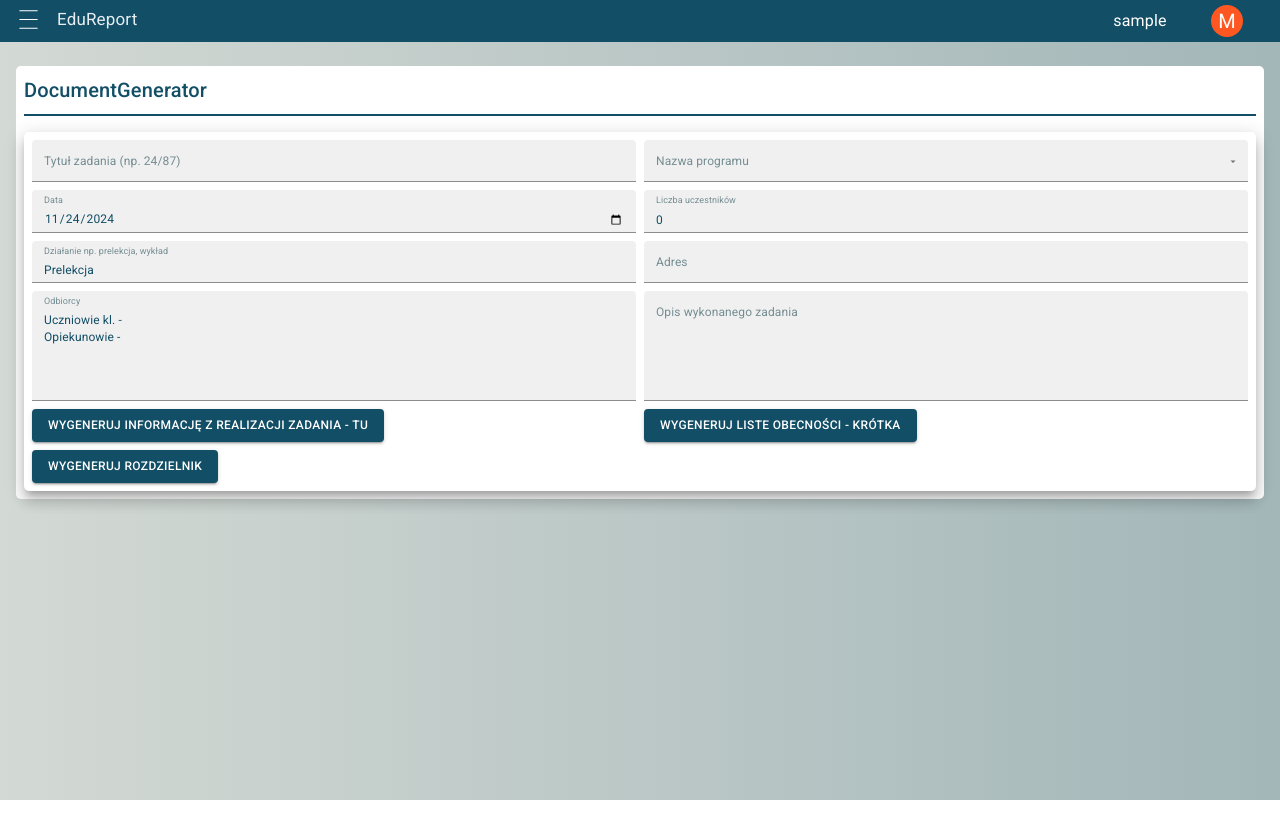
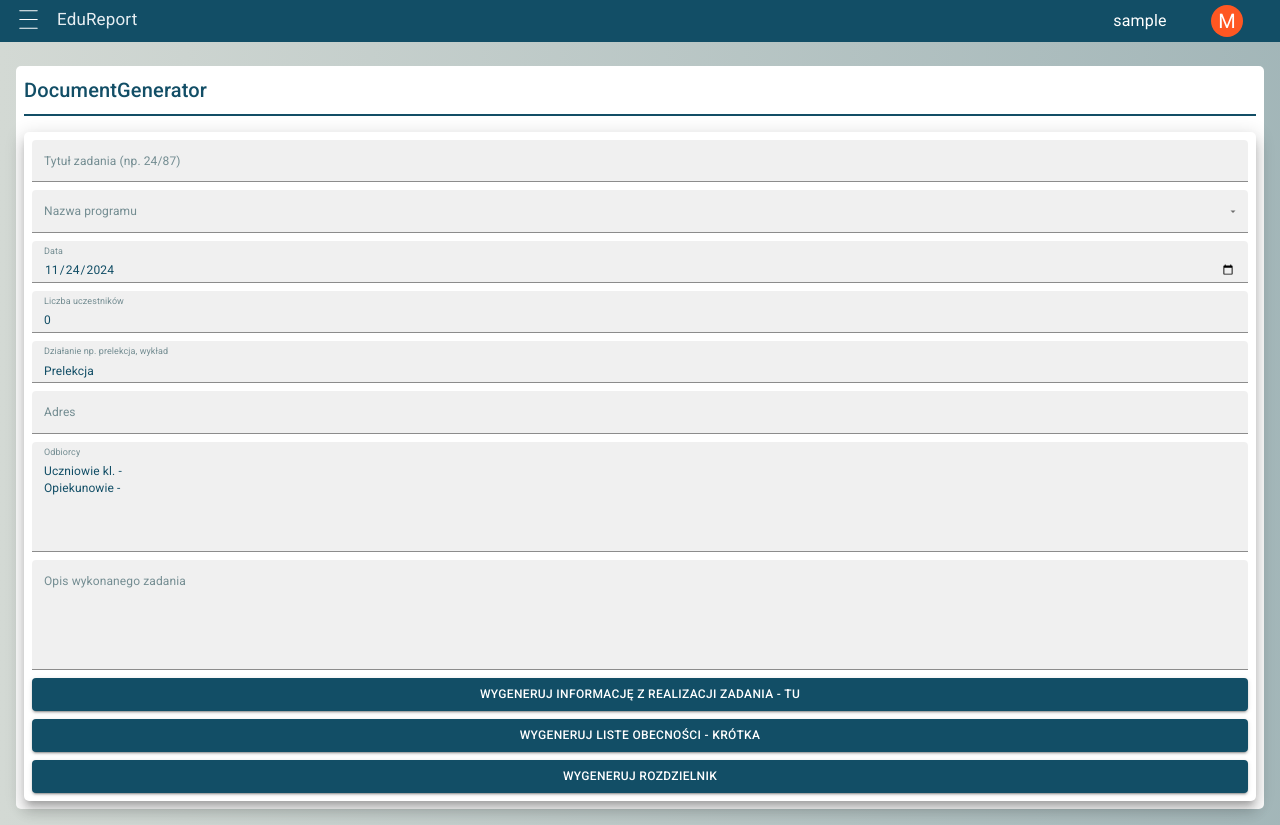
Before and after one commit to Soberek/edureport-app, a React (Vite) app: page /document-generator in a window 1280 px wide. Before the commit the page ends 800 px from the top, so only its background shows below. Built offline with nearby package versions, Linux system fonts and the light colour scheme; no server answers; sample sign-in values are in the browser's storage.

Commit message:
Nov 24, 2024, 11:41 AM

```diff
--- a/src/pages/DocumentGenerator/DocumentGenerator.tsx
+++ b/src/pages/DocumentGenerator/DocumentGenerator.tsx
@@ -78,7 +78,7 @@ export const DocumentGenerator = () => {
   };
 
   const handleIzrzDownload = async (_: FormDataI) => {
-    const filePathCheck = checkFilePath("../../assets/templates/izrz_template.docx");
+    const filePathCheck = await checkFilePath("../../assets/templates/izrz_template.docx");
 
     console.log(filePathCheck);
   };
@@ -111,7 +111,7 @@ export const DocumentGenerator = () => {
                 maxWidth: {}
               }}
             >
-              <Grid size={{ xs: 12, sm: 6 }}>
+              <Grid size={{ xs: 12 }}>
                 <Field
                   name="izrzTitle"
                   as={TextField}
@@ -122,7 +122,7 @@ export const DocumentGenerator = () => {
                 />
               </Grid>
 
-              <Grid size={{ xs: 12, sm: 6 }}>
+              <Grid size={{ xs: 12 }}>
                 <Autocomplete
                   disablePortal
                   options={programNames.map((programName) => programName.name)}
@@ -143,7 +143,7 @@ export const DocumentGenerator = () => {
                 />
               </Grid>
 
-              <Grid size={{ xs: 12, sm: 6 }}>
+              <Grid size={{ xs: 12 }}>
                 <Field
                   name="date"
                   as={TextField}
@@ -157,7 +157,7 @@ export const DocumentGenerator = () => {
                 />
               </Grid>
 
-              <Grid size={{ xs: 12, sm: 6 }}>
+              <Grid size={{ xs: 12 }}>
                 <Field
                   name="peopleCount"
                   as={TextField}
@@ -171,7 +171,7 @@ export const DocumentGenerator = () => {
                 />
               </Grid>
 
-              <Grid size={{ xs: 12, sm: 6 }}>
+              <Grid size={{ xs: 12 }}>
                 <Field
                   name="actionName"
                   as={TextField}
@@ -182,7 +182,7 @@ export const DocumentGenerator = () => {
                 />
               </Grid>
 
-              <Grid size={{ xs: 12, sm: 6 }}>
+              <Grid size={{ xs: 12 }}>
                 <Field
                   name="address"
                   as={TextField}
@@ -193,7 +193,7 @@ export const DocumentGenerator = () => {
                 />
               </Grid>
 
-              <Grid size={{ xs: 12, sm: 6 }}>
+              <Grid size={{ xs: 12 }}>
                 <Field
                   name="audience"
                   as={TextField}
@@ -207,7 +207,7 @@ export const DocumentGenerator = () => {
                 />
               </Grid>
 
-              <Grid size={{ xs: 12, sm: 6 }}>
+              <Grid size={{ xs: 12 }}>
                 <Field
                   name="description"
                   as={TextField}
@@ -221,7 +221,7 @@ export const DocumentGenerator = () => {
                 />
               </Grid>
 
-              <Grid size={{ xs: 12, sm: 6 }}>
+              <Grid size={{ xs: 12 }} sx={{ display: "flex", flexDirection: "column", gap: 1 }}>
                 <Button
                   color="primary"
                   variant="contained"
@@ -235,15 +235,9 @@ export const DocumentGenerator = () => {
                 >
                   Wygeneruj informację z realizacji zadania - tu
                 </Button>
-              </Grid>
-
-              <Grid size={{ xs: 12, sm: 6 }}>
                 <Button color="primary" variant="contained" type="submit">
                   Wygeneruj liste obecności - krótka
                 </Button>
-              </Grid>
-
-              <Grid size={{ xs: 12, sm: 6 }}>
                 <Button color="primary" variant="contained">
                   Wygeneruj rozdzielnik
                 </Button>
```
